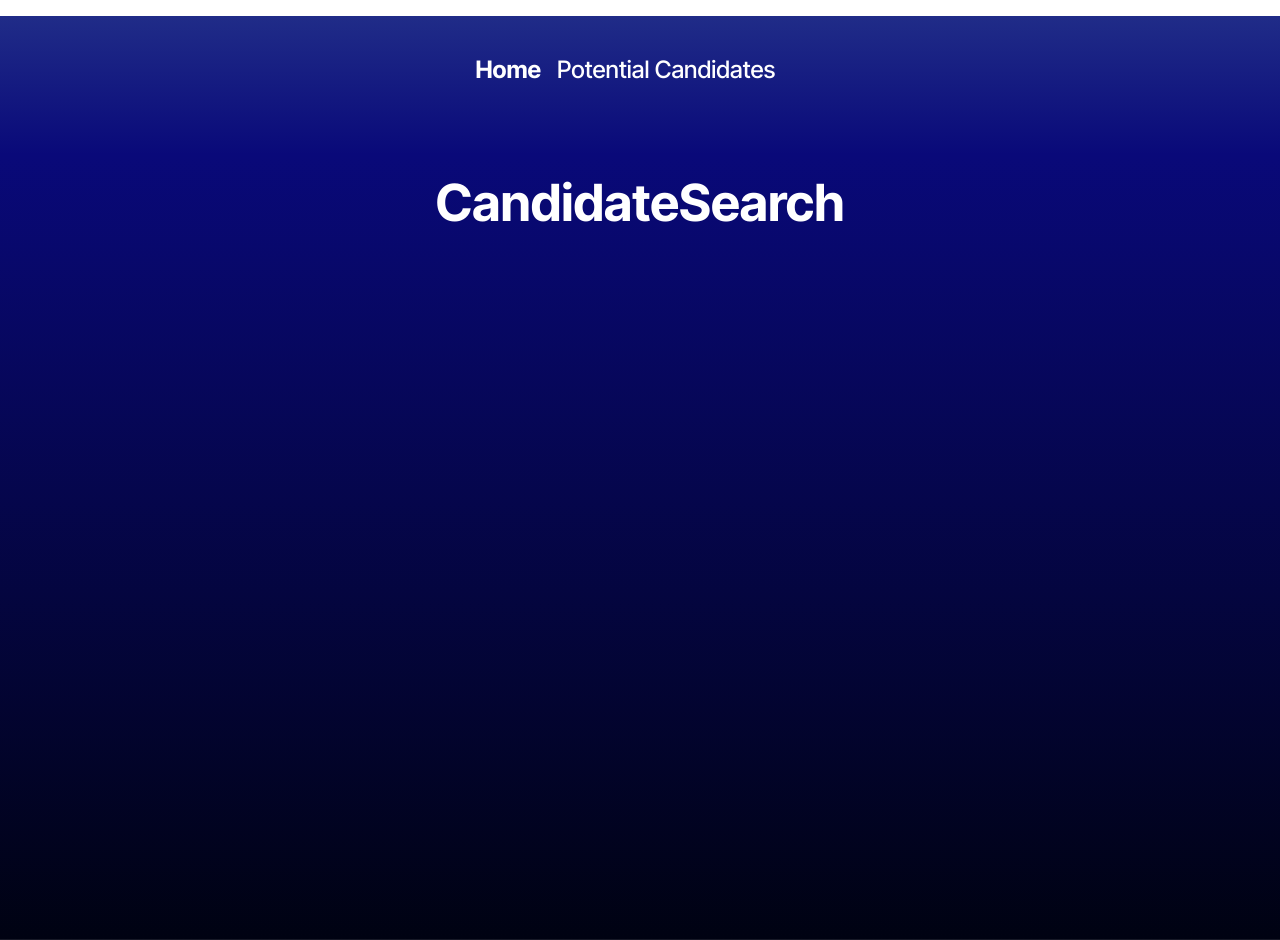
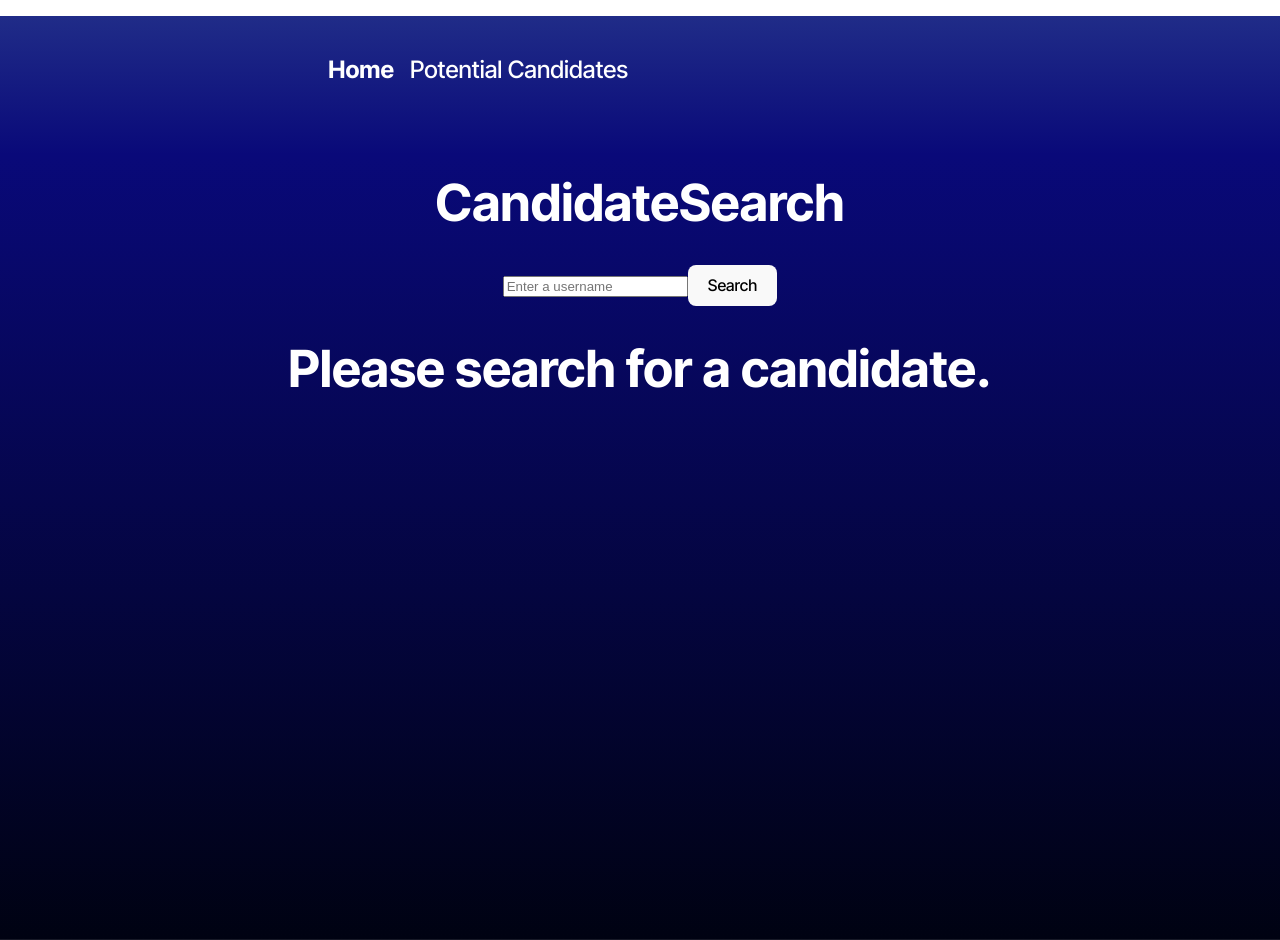
Before and after one commit to Majexs/Module_13-Candidate_Search, a React (Vite) app in the folder Develop/: page / in a window 1280 px wide. Built offline with nearby package versions, Linux system fonts and the light colour scheme.

Commit message:
built out the pages & components

```diff
--- a/Develop/src/pages/CandidateSearch.tsx
+++ b/Develop/src/pages/CandidateSearch.tsx
@@ -1,8 +1,64 @@
-import { useState, useEffect } from 'react';
+import { type FormEvent, useState, useEffect } from 'react';
 import { searchGithub, searchGithubUser } from '../api/API';
+import CandidateCard from '../components/candidateCard';
+import type Candidate from '../interfaces/Candidate.interface';
 
 const CandidateSearch = () => {
-  return <h1>CandidateSearch</h1>;
+  const [currentCandidate, setCurrentCandidate] = useState<Candidate>({
+    avatar: '',
+    name: '',
+    username: '',
+    location: '',
+    email: '',
+    company: '',
+    html_url: '',
+  });
+
+  const [searchInput, setSearchInput] = useState<string>('');
+
+  const addToPotentialCandidates = () => {
+    let parsedPotentialCandidates: Candidate[] = [];
+    const storedPotentialCandidates = localStorage.getItem('potentialCandidates');
+    if (typeof storedPotentialCandidates === 'string') {
+      parsedPotentialCandidates = JSON.parse(storedPotentialCandidates);
+    }
+    parsedPotentialCandidates.push(currentCandidate);
+    localStorage.setItem('potentialCandidates', JSON.stringify(parsedPotentialCandidates));
+  };
+
+  const searchForCandidateByName = async (event: FormEvent, candidate_name: string) => {
+    event.preventDefault();
+    const data: Candidate = await searchGithubUser(candidate_name);
+    setCurrentCandidate(data);
+  };
+
+  return (
+    <>
+      <h1>CandidateSearch</h1>
+      <section id='searchSection'>
+        <form
+          onSubmit={(event: FormEvent) =>
+            searchForCandidateByName(event, searchInput)
+          }
+        >
+          <input
+            type='text'
+            name=''
+            id=''
+            placeholder='Enter a username'
+            onChange={(e) => setSearchInput(e.target.value)}
+          />
+          <button type='submit' id='searchBtn'>
+            Search
+          </button>
+        </form>
+      </section>
+      <CandidateCard
+        currentCandidate={currentCandidate}
+        addToSavedCandidates={addToPotentialCandidates}
+      />
+    </>
+  );
 };
 
 export default CandidateSearch;
--- a/Develop/src/pages/SavedCandidates.tsx
+++ b/Develop/src/pages/SavedCandidates.tsx
@@ -1,7 +1,50 @@
+import type React from 'react';
+import {useEffect, useState} from 'react';
+import potentialCandidatesList from '../components/potentialCandidates';
+import type Candidate from '../interfaces/Candidate.interface';
+
 const SavedCandidates = () => {
+  const [potentialCandidates, setPotentialCandidates] = useState<Candidate[]>([]);
+
+  const removeFromStorage = (
+    e: React.MouseEvent<SVGSVGElement, MouseEvent>,
+    currentlyOnSavedCandidates: boolean | null | undefined,
+    name: string | null
+  ) => {
+    e.preventDefault();
+    if (currentlyOnSavedCandidates) {
+      let parsedPotentialCandidates: Candidate[] = [];
+
+      const storedPotentialCandidates = localStorage.getItem('potentialCandidates');
+      if (typeof storedPotentialCandidates === 'string') {
+        parsedPotentialCandidates = JSON.parse(storedPotentialCandidates);
+      }
+      parsedPotentialCandidates = parsedPotentialCandidates.filter(
+        (candidate) => candidate.name !== name
+      );
+      setPotentialCandidates(parsedPotentialCandidates);
+      localStorage.setItem('potentialCandidates', JSON.stringify(parsedPotentialCandidates));
+    }
+  };
+
+  useEffect(() => {
+    const parsedPotentialCandidates = JSON.parse(
+      localStorage.getItem('potetialCandidates') as string
+    );
+    setPotentialCandidates(parsedPotentialCandidates);
+  }, []);
+
   return (
     <>
-      <h1>Potential Candidates</h1>
+      <h1 className='pageHeader'>Potential Candidates</h1>
+      {(!potentialCandidates?.length || potentialCandidates?.length === 0) ? (
+        <h1>No potential candidates at this time.</h1>
+      ) : (
+        <potentialCandidatesList
+          potentialCandidates={potentialCandidates}
+          removeFromStorage={removeFromStorage}
+        />
+      )}
     </>
   );
 };
```
Also changed, not shown: Develop/src/components/potentialCandidates.tsx (+38 -0 lines), 1 other file (tests, documents, lock files or other folders).
